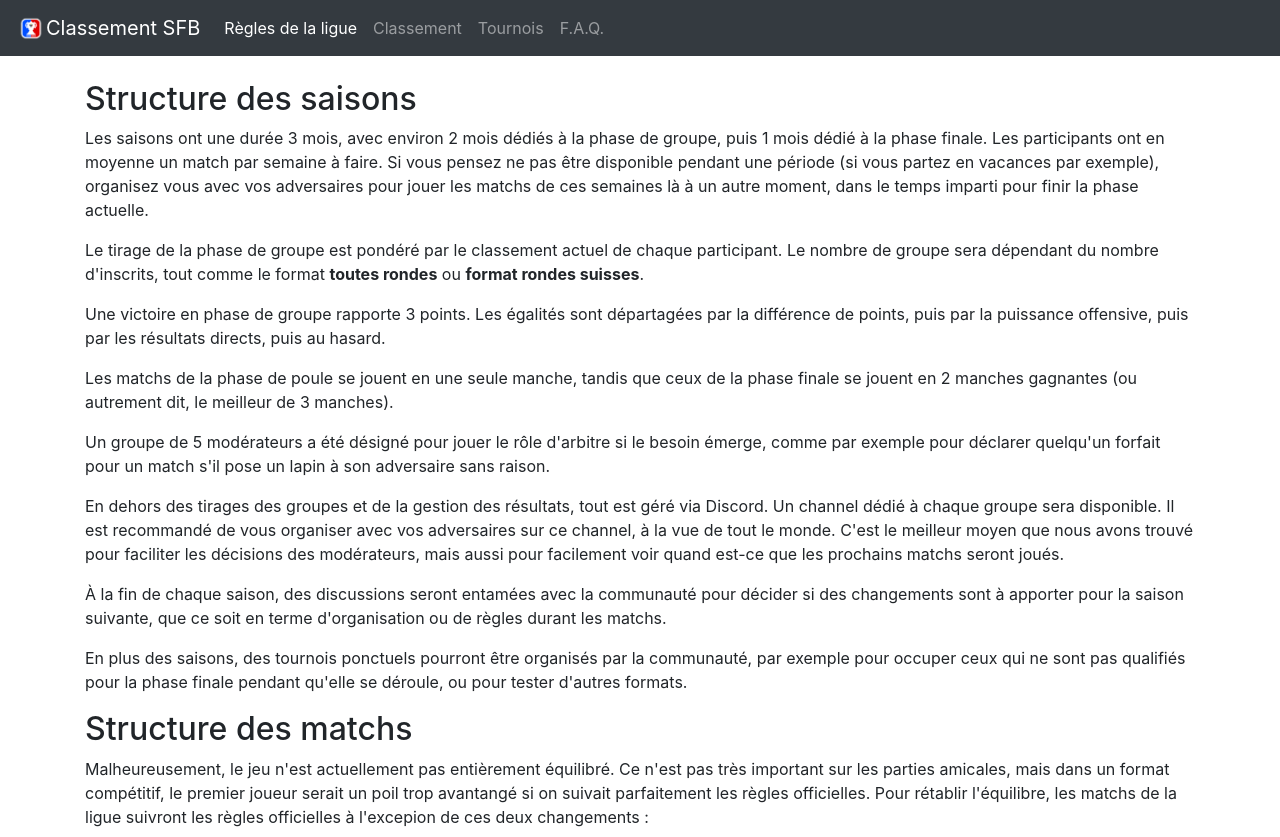
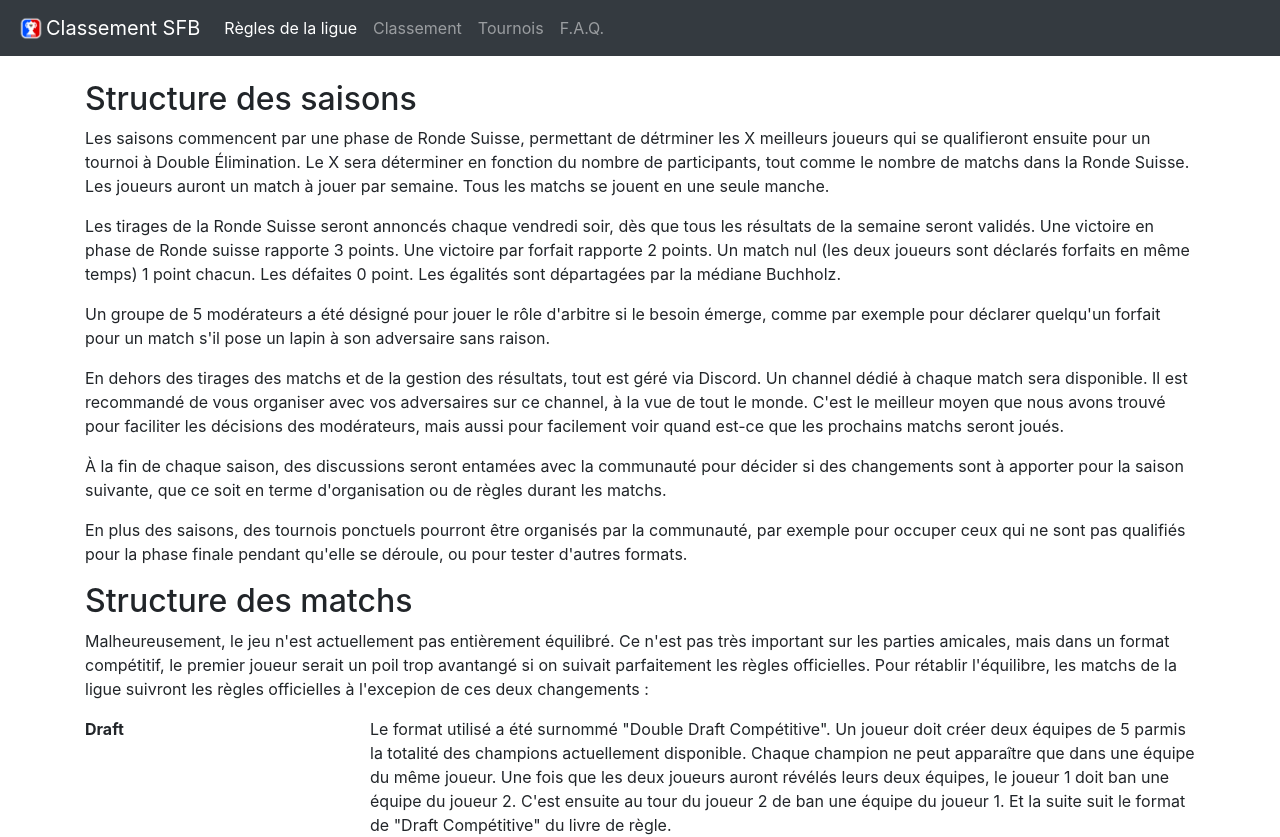
Before and after one commit to malexandre/sfb-ranking, a React (Create React App) app: page /regles in a window 1280 px wide. Shown: the top 837 px of the page. Built offline with nearby package versions, Linux system fonts and the light colour scheme.

Commit message:
Update the rules of the league

```diff
--- a/src/rulebook/Rulebook.js
+++ b/src/rulebook/Rulebook.js
@@ -6,31 +6,24 @@ export default function Rulebook() {
     <div>
       <h2>Structure des saisons</h2>
       <p>
-        Les saisons ont une durée 3 mois, avec environ 2 mois dédiés à la phase de groupe, puis 1 mois dédié à la phase
-        finale. Les participants ont en moyenne un match par semaine à faire. Si vous pensez ne pas être disponible
-        pendant une période (si vous partez en vacances par exemple), organisez vous avec vos adversaires pour jouer les
-        matchs de ces semaines là à un autre moment, dans le temps imparti pour finir la phase actuelle.
+        Les saisons commencent par une phase de Ronde Suisse, permettant de détrminer les X meilleurs joueurs qui se
+        qualifieront ensuite pour un tournoi à Double Élimination. Le X sera déterminer en fonction du nombre de
+        participants, tout comme le nombre de matchs dans la Ronde Suisse. Les joueurs auront un match à jouer par semaine.
+        Tous les matchs se jouent en une seule manche.
       </p>
       <p>
-        Le tirage de la phase de groupe est pondéré par le classement actuel de chaque participant. Le nombre de groupe
-        sera dépendant du nombre d&apos;inscrits, tout comme le format <b>toutes rondes</b> ou{ ' ' }
-        <b>format rondes suisses</b>.
-      </p>
-      <p>
-        Une victoire en phase de groupe rapporte 3 points. Les égalités sont départagées par la différence de points,
-        puis par la puissance offensive, puis par les résultats directs, puis au hasard.
-      </p>
-      <p>
-        Les matchs de la phase de poule se jouent en une seule manche, tandis que ceux de la phase finale se jouent en 2
-        manches gagnantes (ou autrement dit, le meilleur de 3 manches).
+        Les tirages de la Ronde Suisse seront annoncés chaque vendredi soir, dès que tous les résultats de la semaine
+        seront validés. Une victoire en phase de Ronde suisse rapporte 3 points. Une victoire par forfait rapporte 2
+        points. Un match nul (les deux joueurs sont déclarés forfaits en même temps) 1 point chacun. Les défaites 0
+        point. Les égalités sont départagées par la médiane Buchholz.
       </p>
       <p>
         Un groupe de 5 modérateurs a été désigné pour jouer le rôle d&apos;arbitre si le besoin émerge, comme par
         exemple pour déclarer quelqu&apos;un forfait pour un match s&apos;il pose un lapin à son adversaire sans raison.
       </p>
       <p>
-        En dehors des tirages des groupes et de la gestion des résultats, tout est géré via Discord. Un channel dédié à
-        chaque groupe sera disponible. Il est recommandé de vous organiser avec vos adversaires sur ce channel, à la vue
+        En dehors des tirages des matchs et de la gestion des résultats, tout est géré via Discord. Un channel dédié à
+        chaque match sera disponible. Il est recommandé de vous organiser avec vos adversaires sur ce channel, à la vue
         de tout le monde. C&apos;est le meilleur moyen que nous avons trouvé pour faciliter les décisions des
         modérateurs, mais aussi pour facilement voir quand est-ce que les prochains matchs seront joués.
       </p>
@@ -57,8 +50,8 @@ export default function Rulebook() {
         <dd className="col-sm-9">
           Le format utilisé a été surnommé &quot;Double Draft Compétitive&quot;. Un joueur doit créer deux équipes de 5
           parmis la totalité des champions actuellement disponible. Chaque champion ne peut apparaître que dans une
-          équipe du même joueur. Une fois que les deux joueurs auront révélés leurs deux équipes, le joueur 2 doit ban
-          une équipe du joueur 1. C&apos;est ensuite au tour du joueur 1 de ban une équipe du joueur 2. Et la suite suit
+          équipe du même joueur. Une fois que les deux joueurs auront révélés leurs deux équipes, le joueur 1 doit ban
+          une équipe du joueur 2. C&apos;est ensuite au tour du joueur 2 de ban une équipe du joueur 1. Et la suite suit
           le format de &quot;Draft Compétitive&quot; du livre de règle.
         </dd>
 
@@ -70,10 +63,6 @@ export default function Rulebook() {
           </p>
         </dd>
       </dl>
-      <p>
-        Concernant les phases finales, seul le premier match utilise le tirage au sort pour déterminer le premier
-        joueur. Pour les matchs suivants, le premier joueur est le perdant du match précédent.
-      </p>
 
       <h2>Fonctionnement du classement SFB</h2>
       <p>
```
